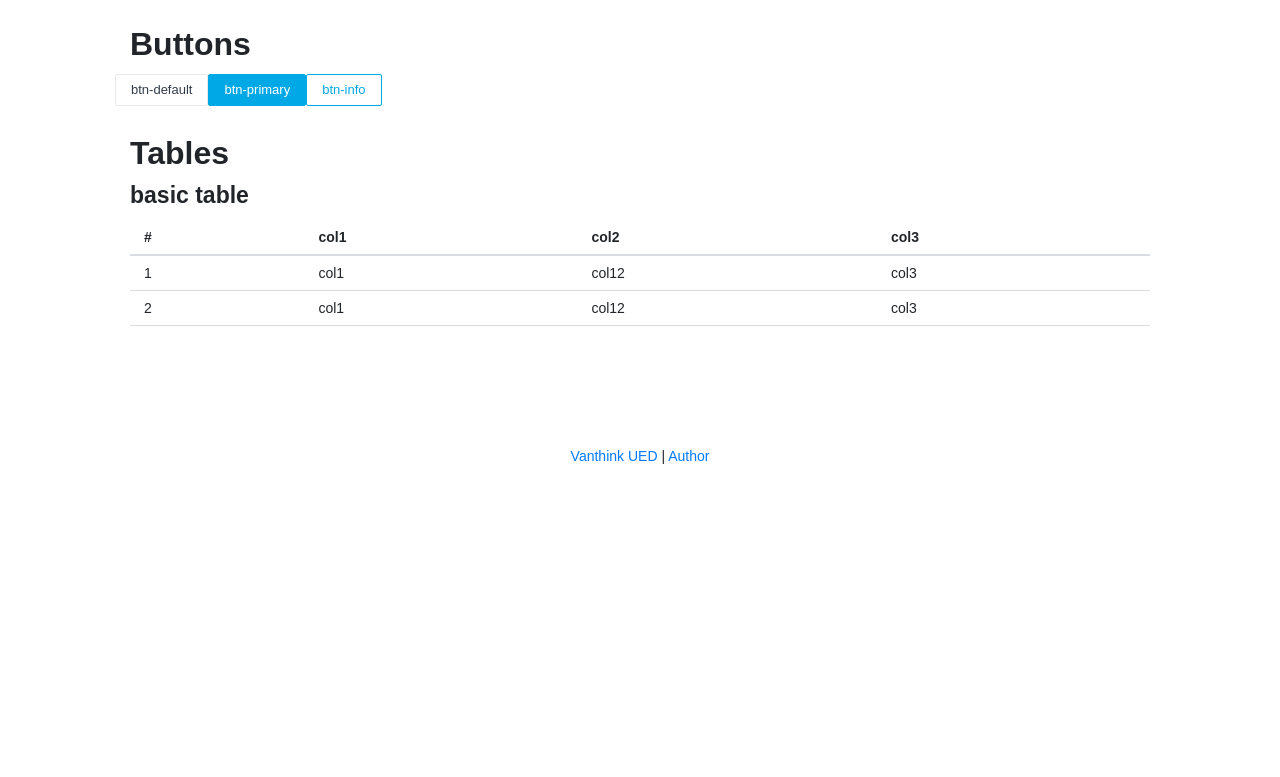
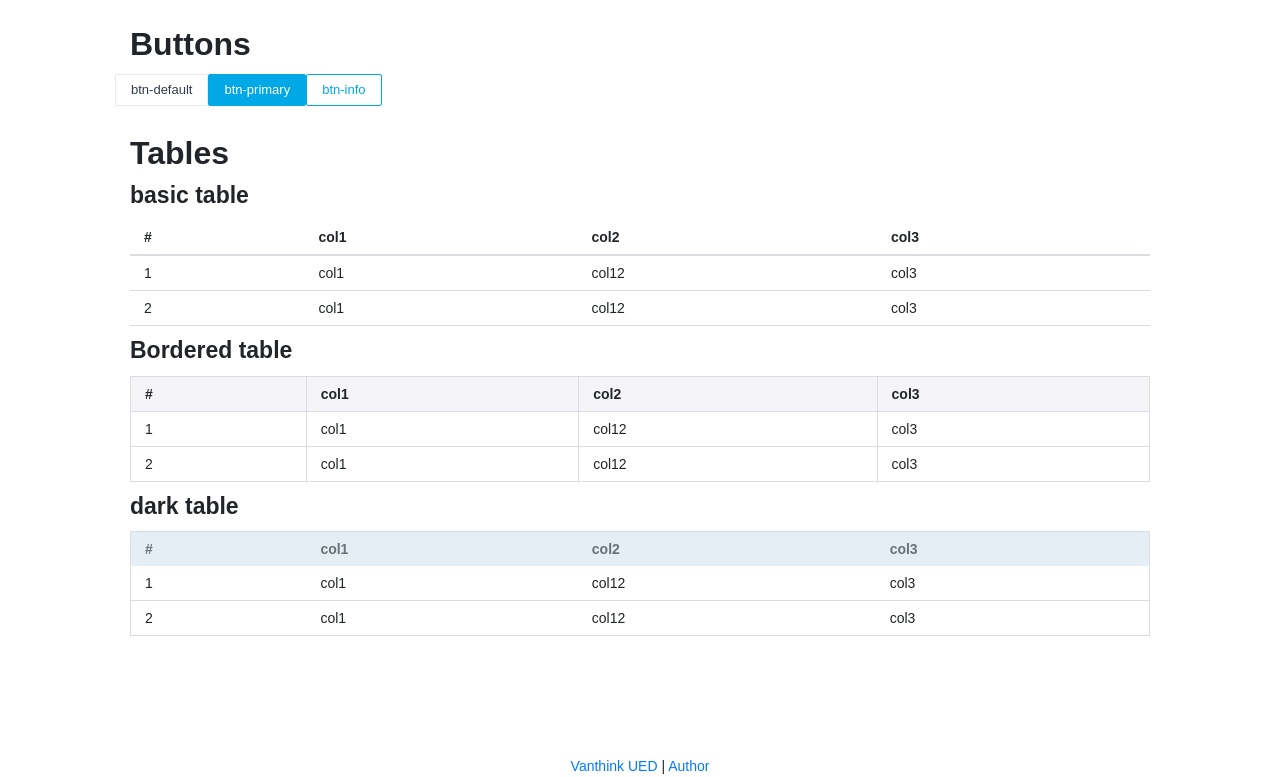
Before and after one commit to Vanthink-UED/VTUI, a website: page docs/index.html in a window 1280 px wide. Shown: the part 1372-2149 px from the top of the page. Before the commit the page ends 1839 px from the top, so only its background shows below. Drawn offline with nearby package versions, Linux system fonts and the light colour scheme.

Commit message:
add table

```diff
--- a/docs/index.html
+++ b/docs/index.html
@@ -128,6 +128,58 @@
 
                     </tbody>
                 </table>
+                <h4>Bordered table</h4>
+                <table class="m-table bordered">
+                    <thead>
+                        <tr>
+                            <th>#</th>
+                            <th>col1</th>
+                            <th>col2</th>
+                            <th>col3</th>
+                        </tr>
+                    </thead>
+                    <tbody>
+                        <tr>
+                            <td>1</td>
+                            <td>col1</td>
+                            <td>col12</td>
+                            <td>col3</td>
+                        </tr>
+                        <tr>
+                            <td>2</td>
+                            <td>col1</td>
+                            <td>col12</td>
+                            <td>col3</td>
+                        </tr>
+
+                    </tbody>
+                </table>
+                <h4>dark table</h4>
+                <table class="m-table dark">
+                    <thead>
+                        <tr>
+                            <th>#</th>
+                            <th>col1</th>
+                            <th>col2</th>
+                            <th>col3</th>
+                        </tr>
+                    </thead>
+                    <tbody>
+                        <tr>
+                            <td>1</td>
+                            <td>col1</td>
+                            <td>col12</td>
+                            <td>col3</td>
+                        </tr>
+                        <tr>
+                            <td>2</td>
+                            <td>col1</td>
+                            <td>col12</td>
+                            <td>col3</td>
+                        </tr>
+
+                    </tbody>
+                </table>
             </div>
         </section>
     </div>
```
